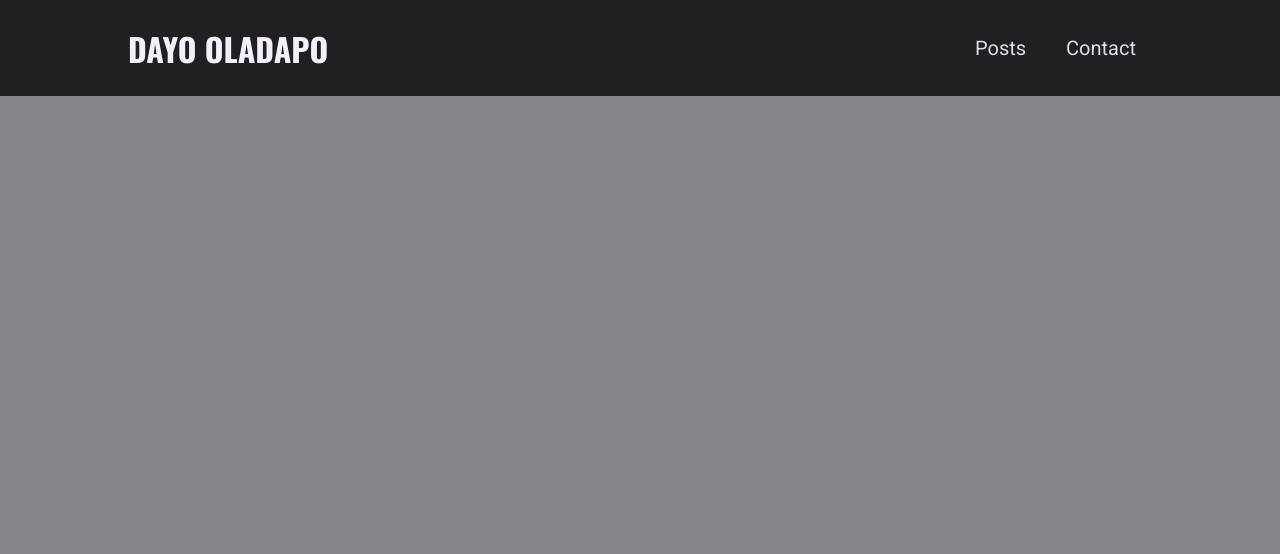
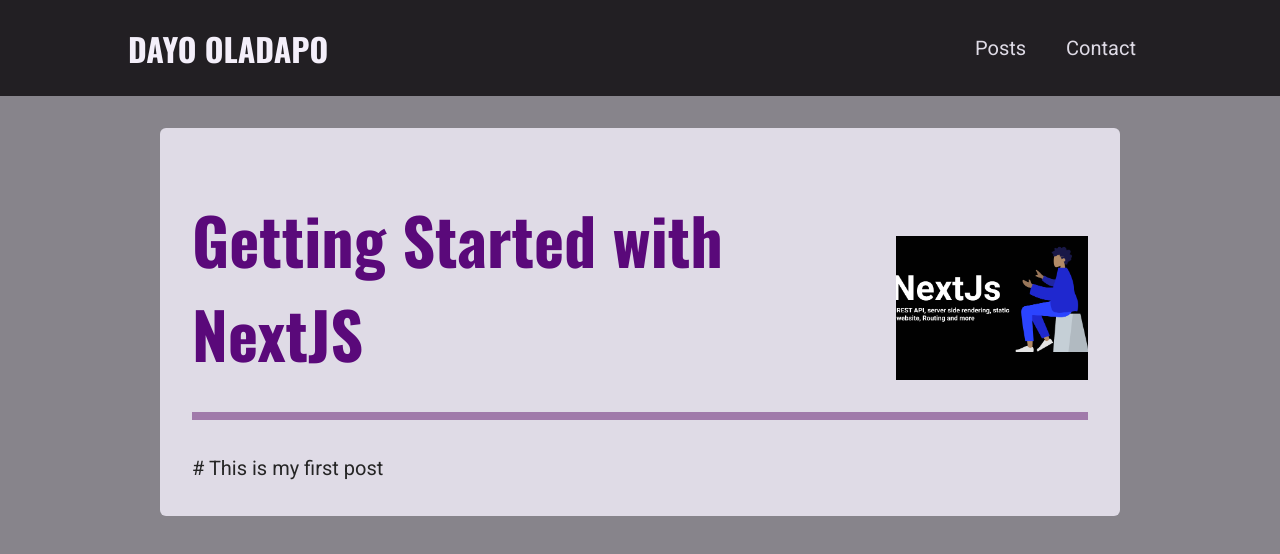
Before and after one commit to dayoesq/blog, a Next.js app: page /posts/getting-started-with-nextjs in a window 1280 px wide. Shown: the top 554 px of the page. Built offline with nearby package versions, Linux system fonts and the light colour scheme.

Commit message:
PostContent, PostHeader, slug

```diff
--- /dev/null
+++ b/components/posts/post-detail/post-content.module.css
@@ -0,0 +1,26 @@
+.content {
+  width: 95%;
+  max-width: 60rem;
+  margin: var(--size-8) auto;
+  font-size: var(--size-5);
+  line-height: var(--size-8);
+  background-color: var(--color-grey-100);
+  border-radius: 6px;
+  padding: var(--size-4);
+}
+
+.content p {
+  color: var(--color-grey-800);
+}
+
+.content .image {
+  margin: var(--size-4) auto;
+  width: 100%;
+  max-width: 600px;
+}
+
+@media (min-width: 768px) {
+  .content {
+    padding: var(--size-8);
+  }
+}
--- /dev/null
+++ b/components/posts/post-detail/post-content.tsx
@@ -0,0 +1,24 @@
+import PostHeader from './post-header';
+
+import classes from './post-content.module.css';
+
+const DUMMY_POST = {
+  date: '2021-02-10',
+  slug: 'getting-started-with-nextjs6',
+  title: 'Getting Started with NextJS',
+  image: 'getting-started-with-nextjs.png',
+  body: '# This is my first post'
+};
+
+const PostContent: React.FC = () => {
+  const { image, title, slug, body } = DUMMY_POST;
+  const imagePath = `/images/posts/${slug}/${image}`;
+  return (
+    <article className={classes.content}>
+      <PostHeader image={imagePath} title={title}/>
+      {body}
+    </article>
+  );
+};
+
+export default PostContent;
--- /dev/null
+++ b/components/posts/post-detail/post-header.module.css
@@ -0,0 +1,37 @@
+.header {
+  padding-bottom: var(--size-8);
+  border-bottom: 8px solid var(--color-primary-100);
+  margin: var(--size-4) 0;
+  display: flex;
+  flex-direction: column-reverse;
+  justify-content: space-between;
+  align-items: center;
+  gap: 1rem;
+}
+
+.header h1 {
+  font-size: var(--size-8);
+  color: var(--color-primary-500);
+  margin: 0;
+  line-height: initial;
+  text-align: center;
+}
+
+.header img {
+  object-fit: cover;
+  width: 200px;
+  height: 120px;
+}
+
+@media (min-width: 768px) {
+  .header {
+    margin: var(--size-8) 0;
+    flex-direction: row;
+    align-items: flex-end;
+  }
+
+  .header h1 {
+    font-size: var(--size-16);
+    text-align: left;
+  }
+}
--- /dev/null
+++ b/components/posts/post-detail/post-header.tsx
@@ -0,0 +1,25 @@
+import Image from 'next/image';
+import PropTypes from 'prop-types';
+
+import classes from './post-header.module.css';
+
+type PostHeaderProps = {
+  title?: string;
+  image: string;
+};
+
+const PostHeader: React.FC<PostHeaderProps> = ({title, image}) => {
+  return (
+    <header className={classes.header}>
+      <h1>{title}</h1>
+      <Image src={image} alt={title} width={200} height={150}/>
+    </header>
+  );
+};
+
+PostHeader.propTypes = {
+  title: PropTypes.string,
+  image: PropTypes.any
+};
+
+export default PostHeader;
--- a/package.json
+++ b/package.json
@@ -11,7 +11,8 @@
   "dependencies": {
     "next": "11.0.1",
     "react": "17.0.2",
-    "react-dom": "17.0.2"
+    "react-dom": "17.0.2",
+    "react-markdown": "^6.0.2"
   },
   "devDependencies": {
     "@types/react": "17.0.15",
--- a/pages/posts/[slug].tsx
+++ b/pages/posts/[slug].tsx
@@ -1,15 +1,8 @@
-import Head from 'next/head';
-// import styles from '../styles/Home.module.css';
+import PostContent from '../../components/posts/post-detail/post-content';
 
 const Post: React.FC = () => {
   return (
-    <div>
-      <Head>
-        <title>Post Page</title>
-        <meta name='description' content='Single blogpost' />
-        <link rel='icon' href='/favicon.ico' />
-      </Head>
-    </div>
+    <PostContent />
   );
 };
 
```
Also changed, not shown: 1 other file (tests, documents, lock files or other folders).
